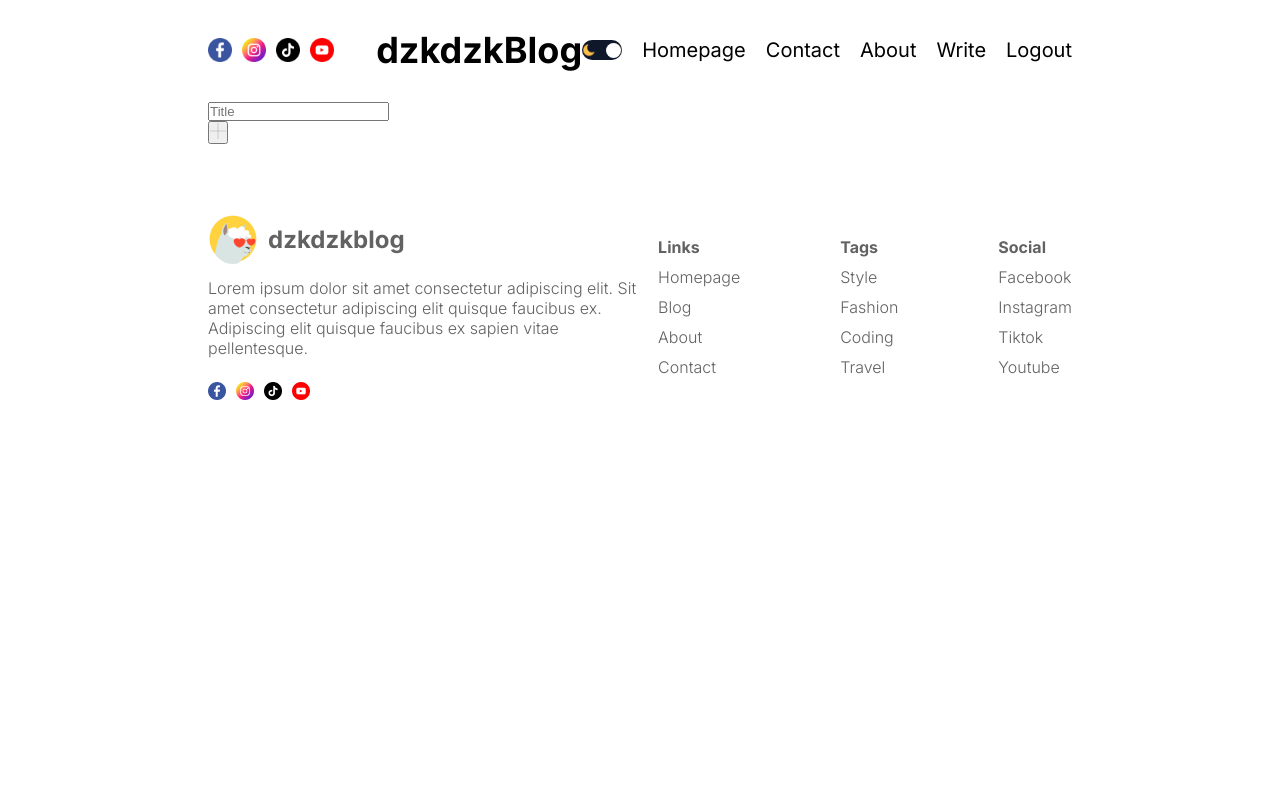
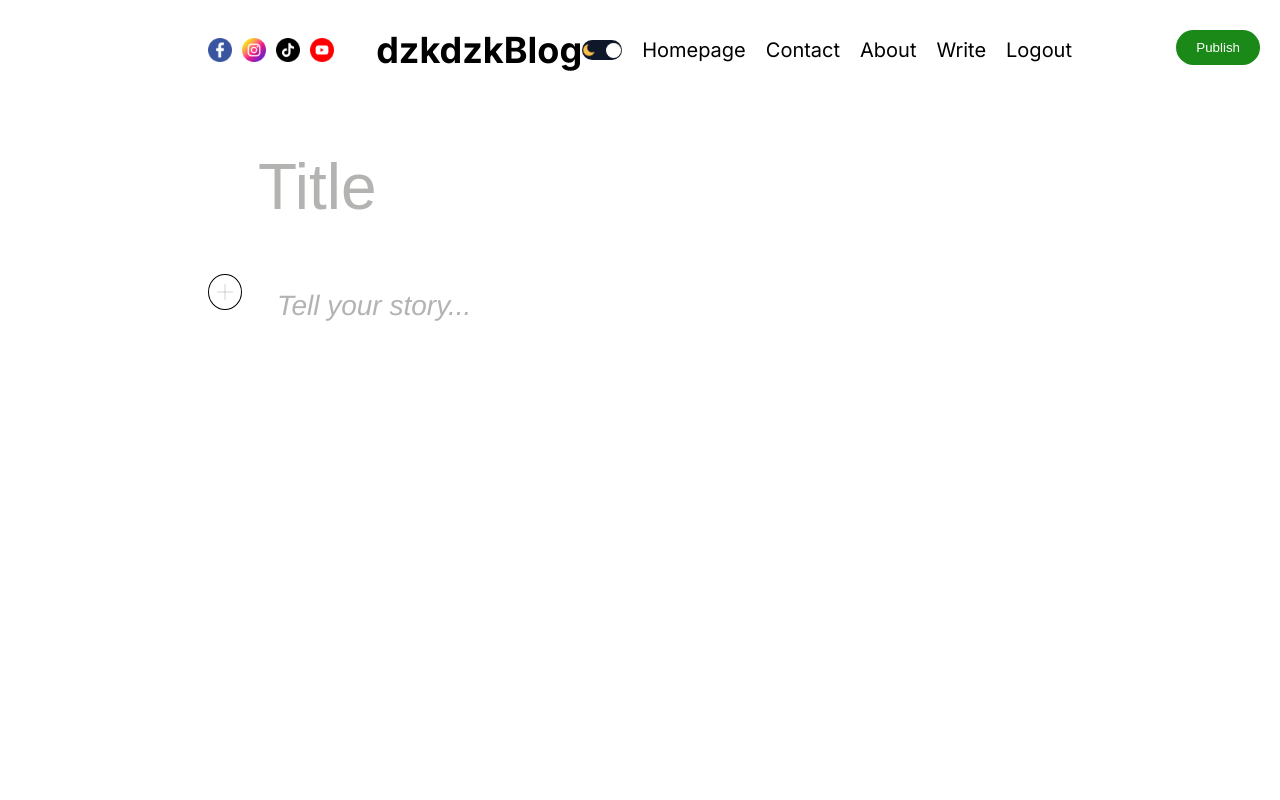
Before and after one commit to Dzaakk/web-blog-app, a Next.js app: page /write in a window 1280 px wide. Shown: the top 800 px of the page. Built offline with nearby package versions, Linux system fonts and the light colour scheme.

Commit message:
new post page design

```diff
--- a/src/app/write/page.jsx
+++ b/src/app/write/page.jsx
@@ -1,14 +1,19 @@
-import Image from "next/image"
-import { useState } from "react"
-import styles from "./writePage.module.css"
+"use client"
+
+import Image from "next/image";
+import { useState } from "react";
+import ReactQuill from "react-quill";
+import "react-quill/dist/quill.bubble.css";
+import styles from "./writePage.module.css";
 const WritePage = () => {
     const [open, setOpen] = useState(false)
+    const [value, setValue] = useState("")
 
     return (
         <div className={styles.container}>
-            <input type="text" placeholder="Title" />
+            <input type="text" placeholder="Title" className={styles.input} />
             <div className={styles.editor}>
-                <button className={styles.button}>
+                <button className={styles.button} onClick={() => setOpen(!open)}>
                     <Image src="/plus.png" alt="" width={16} height={16} />
                 </button>
                 {open && (
@@ -24,7 +29,15 @@ const WritePage = () => {
                         </button>
                     </div>
                 )}
+                <ReactQuill
+                    className={styles.textArea}
+                    theme="bubble"
+                    value={value}
+                    onChange={setValue}
+                    placeholder="Tell your story..."
+                />
             </div>
+            <button className={styles.publish}>Publish</button>
         </div>
     )
 }
--- a/src/app/write/writePage.module.css
+++ b/src/app/write/writePage.module.css
@@ -1 +1,63 @@
 .container {}
+
+.editor {
+    display: flex;
+    gap: 20px;
+    height: 700px;
+    position: relative;
+}
+
+.button,
+.addButton {
+    width: 36px;
+    height: 36px;
+    border-radius: 50%;
+    background-color: transparent;
+    border: 1px solid var(--textColor);
+    display: flex;
+    align-items: center;
+    justify-content: center;
+    cursor: pointer;
+}
+
+.addButton {
+    border-color: #1a8917;
+}
+
+.add {
+    display: flex;
+    gap: 20px;
+    background-color: var(--bg);
+    position: absolute;
+    z-index: 999;
+    width: 100%;
+    left: 50px;
+}
+
+.input {
+    padding: 50px;
+    font-size: 64px;
+    border: none;
+    outline: none;
+    background-color: transparent;
+}
+
+.input::placeholder {
+    color: #b3b3b1;
+}
+
+.textArea {
+    width: 100%;
+}
+
+.publish {
+    position: absolute;
+    top: 30px;
+    right: 20px;
+    padding: 10px 20px;
+    border: none;
+    background-color: #1a8917;
+    color: white;
+    cursor: pointer;
+    border-radius: 20px;
+}
```
